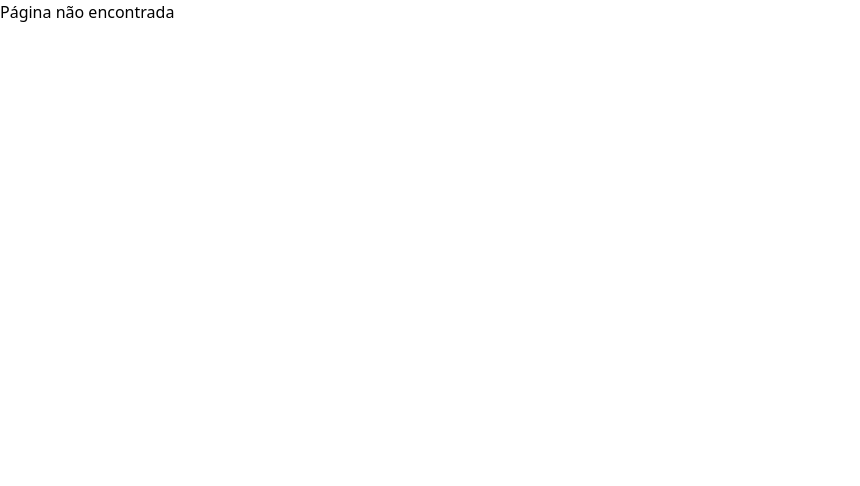
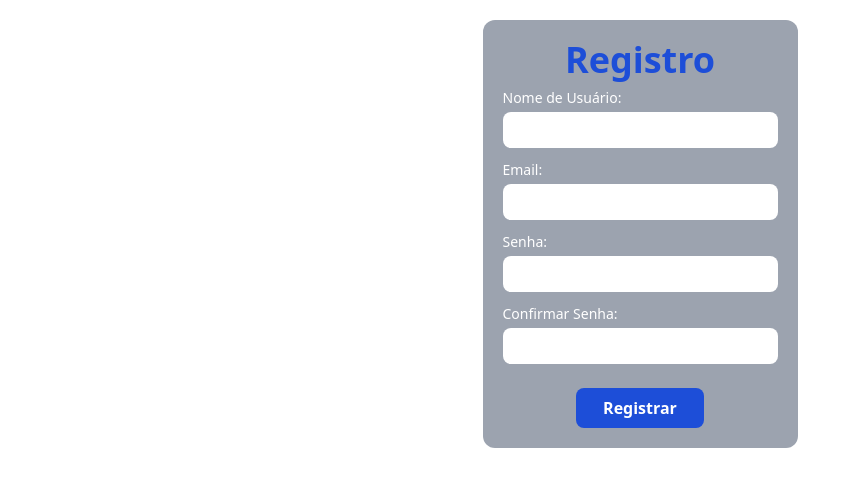
Before and after one commit to LeandroRochAlg/wrighte, a React (Vite) app: page /register in a window 1280 px wide. Shown: the top 486 px of the page, without its empty margins (0-860 px from the left). Built offline with nearby package versions, Linux system fonts and the light colour scheme.

Commit message:
feat: Adionar página e funcionalidade de registro #1

```diff
--- /dev/null
+++ b/src/pages/Register.tsx
@@ -0,0 +1,60 @@
+import React, { useState } from 'react';
+import TitleComponent from '../components/auth/TitleComponent';
+import InputComponent from '../components/auth/InputComponent';
+import SubmitButtonComponent from '../components/auth/SubmitButtonComponent';
+import api from '../lib/api';
+
+const Register: React.FC = () => {
+    const [formData, setFormData] = useState({
+        username: '',
+        email: '',
+        password: '',
+        confirmPassword: ''
+    });
+
+    const handleChange = (e: React.ChangeEvent<HTMLInputElement>) => {
+        const { name, value } = e.target;
+        setFormData({
+            ...formData,
+            [name]: value
+        });
+    };
+
+    const handleSubmit = (e: React.FormEvent) => {
+        e.preventDefault();
+
+        if (formData.password !== formData.confirmPassword) {
+            alert("As senhas não coincidem!");
+            return;
+        }
+
+        api.post('/register', {
+            username: formData.username,
+            email: formData.email,
+            password: formData.password
+        })
+        .then(response => {
+            console.log("Registro bem-sucedido:", response.data);
+            window.location.href = "/login";
+        })
+        .catch(error => {
+            console.error("Erro no registro:", error);
+            alert("Um erro ocorreu, tente novamente.");
+        });
+    };
+
+    return (
+        <div className="flex flex-col my-5">
+            <form onSubmit={handleSubmit} className='mx-auto bg-gray-400 p-5 rounded-xl flex flex-col'>
+                <TitleComponent title="Registro" />
+                <InputComponent label="Nome de Usuário:" type="text" name="username" value={formData.username} onChange={handleChange} required />
+                <InputComponent label="Email:" type="email" name="email" value={formData.email} onChange={handleChange} required />
+                <InputComponent label="Senha:" type="password" name="password" value={formData.password} onChange={handleChange} required />
+                <InputComponent label="Confirmar Senha:" type="password" name="confirmPassword" value={formData.confirmPassword} onChange={handleChange} required />
+                <SubmitButtonComponent title="Registrar" />
+            </form>
+        </div>
+    );
+};
+
+export default Register;
--- a/src/routes/Routes.tsx
+++ b/src/routes/Routes.tsx
@@ -1,5 +1,6 @@
 import { createBrowserRouter } from "react-router-dom";
 import Login from "../pages/Login";
+import Register from "../pages/Register";
 
 const Routes = createBrowserRouter([
     {
@@ -23,6 +24,12 @@ const Routes = createBrowserRouter([
         element: (
             <Login />
         )
+    },
+    {
+        path: "/register",
+        element: (
+            <Register />
+        )
     }
 ])
 
```
